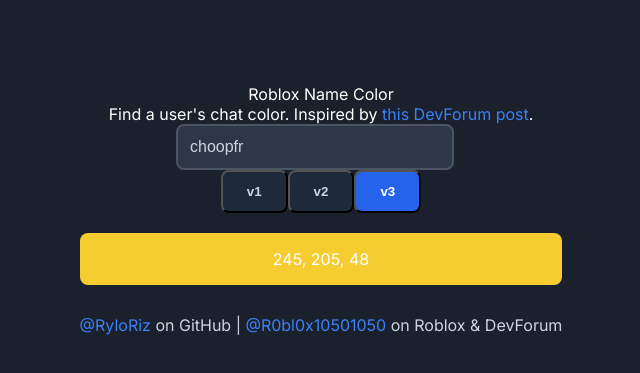
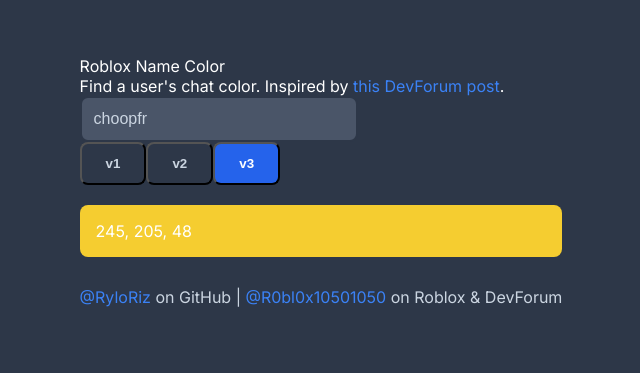
Before and after one commit to choopfr/roblox-chat-color, a Next.js app: page / in a window 1280 px wide. Shown: the part 219-592 px from the top of the page, without its empty margins (319-959 px from the left). Built offline with nearby package versions, Linux system fonts and the light colour scheme.

Commit message:
Update globals.css

```diff
--- a/app/globals.css
+++ b/app/globals.css
@@ -1,11 +1,18 @@
 /* globals.css */
+
+/* Base styles */
 body {
-  background-color: #1a202c; /* Dark background for contrast */
+  background-color: #2d3748; /* Dark grey background */
   font-family: 'Inter', sans-serif;
   color: #fff;
+  margin: 0;
+  padding: 0;
+  display: flex;
+  justify-content: center;
+  align-items: center;
+  min-height: 100vh;
 }
 
-/* Tailwind adds these styles by default, but you can override them */
 a {
   text-decoration: none;
   color: #3b82f6; /* Blue link color */
@@ -16,70 +23,127 @@
   color: #2563eb; /* Lighter blue when hovered */
 }
 
-/* Centering styles for the main div */
-.centered-container {
-  display: flex;
-  justify-content: center;
-  align-items: center;
-  height: 100vh;
+/* Main container */
+.container {
   text-align: center;
+  width: 100%;
+  max-width: 600px;
   padding: 20px;
 }
 
+/* Title */
 .header-text {
-  font-size: 3rem;
-  font-weight: 800;
+  font-size: 2.5rem;
+  font-weight: 700;
   color: #fff;
   margin-bottom: 20px;
 }
 
-/* Button styles */
+/* Input and Button */
+.input-container {
+  display: flex;
+  justify-content: center;
+  align-items: center;
+  margin-bottom: 20px;
+  gap: 10px;
+}
+
+.input-field {
+  padding: 12px;
+  background-color: #4a5568;
+  color: #cbd5e1;
+  border-radius: 8px;
+  border: 2px solid #2d3748;
+  font-size: 1rem;
+  width: 250px;
+  transition: border-color 0.3s ease;
+}
+
+.input-field:focus {
+  border-color: #3b82f6;
+  outline: none;
+}
+
 .button {
   padding: 12px 24px;
-  background-color: #1e293b; /* Dark blue-gray */
-  color: #cbd5e1; /* Light gray text */
+  background-color: #2d3748;
+  color: #cbd5e1;
   border-radius: 8px;
   font-weight: bold;
   transition: background-color 0.3s ease, color 0.3s ease;
+  cursor: pointer;
 }
 
 .button:hover {
-  background-color: #3b82f6; /* Blue hover */
+  background-color: #3b82f6;
   color: white;
 }
 
 .button-active {
-  background-color: #2563eb; /* Active button state */
+  background-color: #2563eb;
   color: white;
 }
 
-.input-field {
-  padding: 12px;
-  background-color: #2d3748; /* Darker gray input */
-  color: #cbd5e1; /* Light gray text */
-  border-radius: 8px;
-  border: 2px solid #4b5563; /* Slight border to distinguish input */
-  font-size: 1rem;
-  width: 250px;
-  margin-right: 12px;
-  transition: border-color 0.3s ease;
-}
-
-.input-field:focus {
-  border-color: #3b82f6; /* Highlight border on focus */
-  outline: none;
-}
-
+/* Color display */
 .color-display {
   padding: 16px;
-  background-color: #4b5563;
+  background-color: #4a5568;
   border-radius: 8px;
   margin-top: 20px;
   transition: background-color 0.3s ease, color 0.3s ease;
 }
 
+.color-display p {
+  font-size: 1.2rem;
+}
+
+/* Collapsible panel */
+.panel-container {
+  margin-top: 20px;
+}
+
+.panel-header {
+  background-color: #2d3748;
+  padding: 12px;
+  border-radius: 8px;
+  cursor: pointer;
+  font-weight: 600;
+}
+
+.panel-body {
+  display: none;
+  padding: 12px;
+  background-color: #4a5568;
+  border-radius: 8px;
+  margin-top: 10px;
+}
+
+.panel-body.active {
+  display: block;
+}
+
+/* Footer */
 .footer {
   font-size: 1rem;
   color: #cbd5e1;
   margin-top: 30px;
 }
+
+/* Responsive Design */
+@media (max-width: 768px) {
+  .header-text {
+    font-size: 2rem;
+  }
+
+  .input-field {
+    width: 200px;
+  }
+
+  .button {
+    padding: 10px 20px;
+  }
+
+  .container {
+    padding: 15px;
+  }
+}
```
